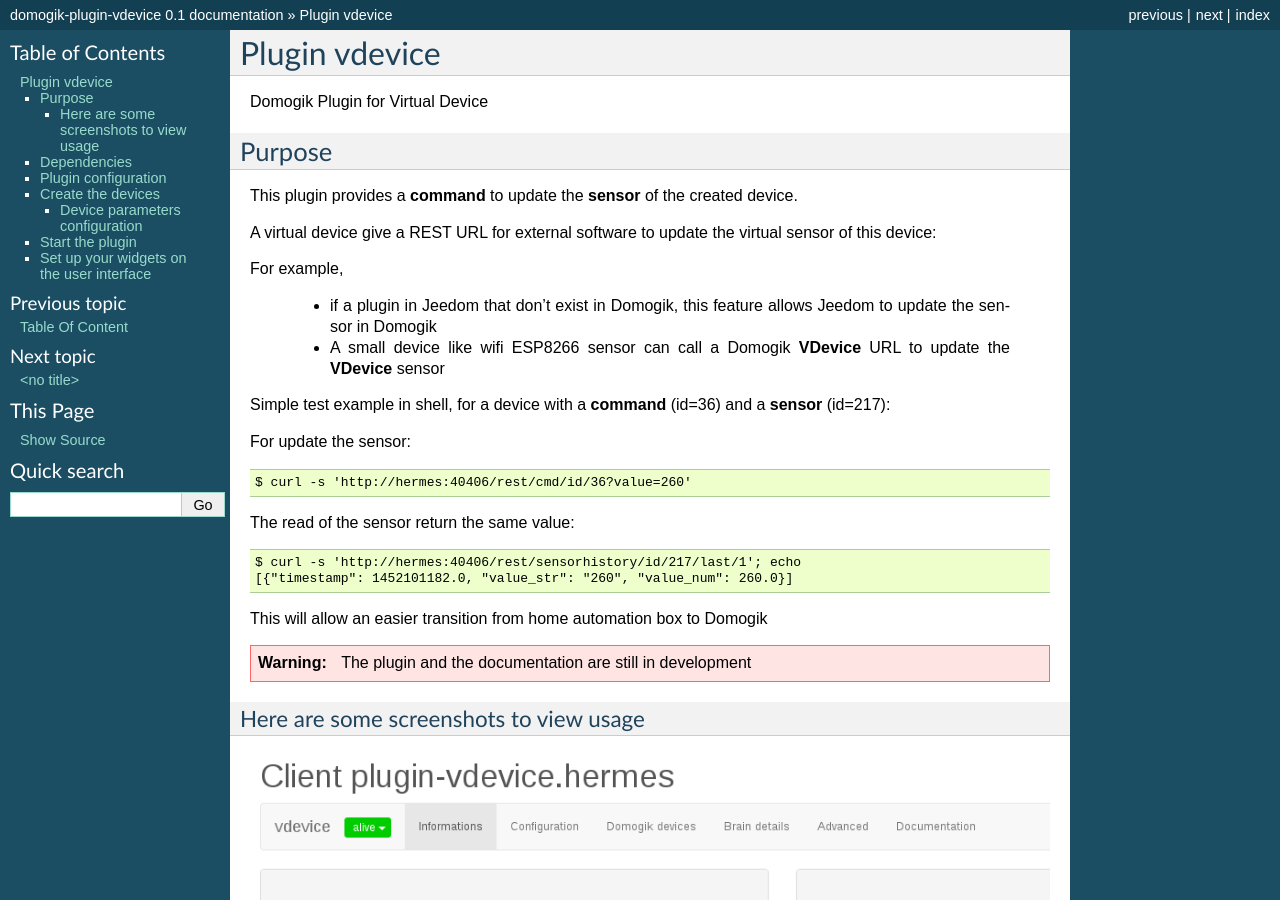
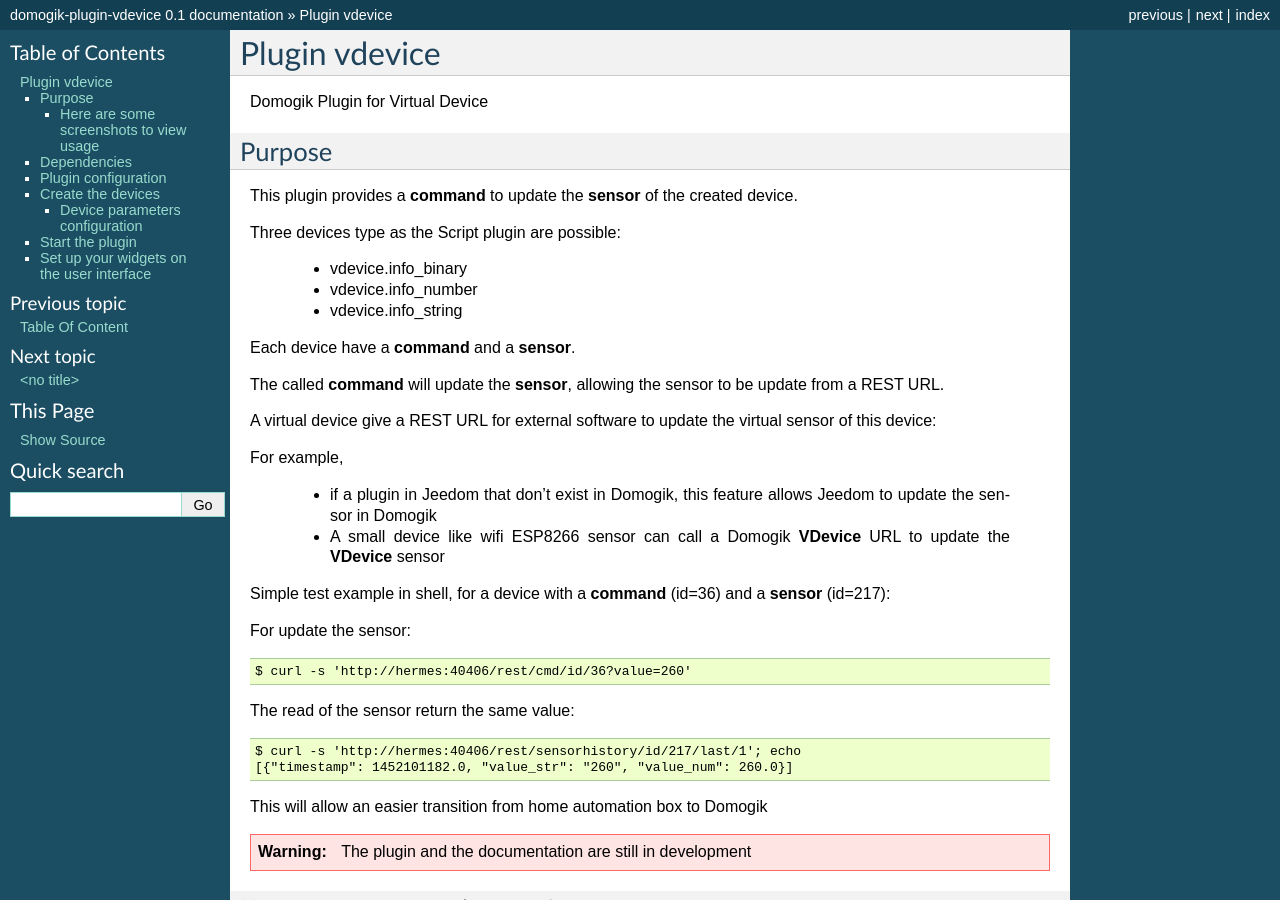
Before and after one commit to vdomos/domogik-plugin-vdevice, a Sphinx documentation site: the page built from docs/vdevice.txt, in a window 1280 px wide and 900 px high. Built offline with Sphinx 7.4.7, drawn with Linux system fonts in a browser that asks for light colours.

Commit message:
Documentation update

```diff
--- a/docs/vdevice.txt
+++ b/docs/vdevice.txt
@@ -12,6 +12,16 @@
 
 
 This plugin provides a **command** to update the **sensor** of the created device.
+
+Three devices type as the Script plugin are possible:
+
+    * vdevice.info_binary
+    * vdevice.info_number
+    * vdevice.info_string
+
+Each device have a **command** and a **sensor**.
+
+The called **command** will update the **sensor**, allowing the sensor to be update from a REST URL.
 
 A virtual device give a REST URL for external software to update the virtual sensor of this device:
 
```
